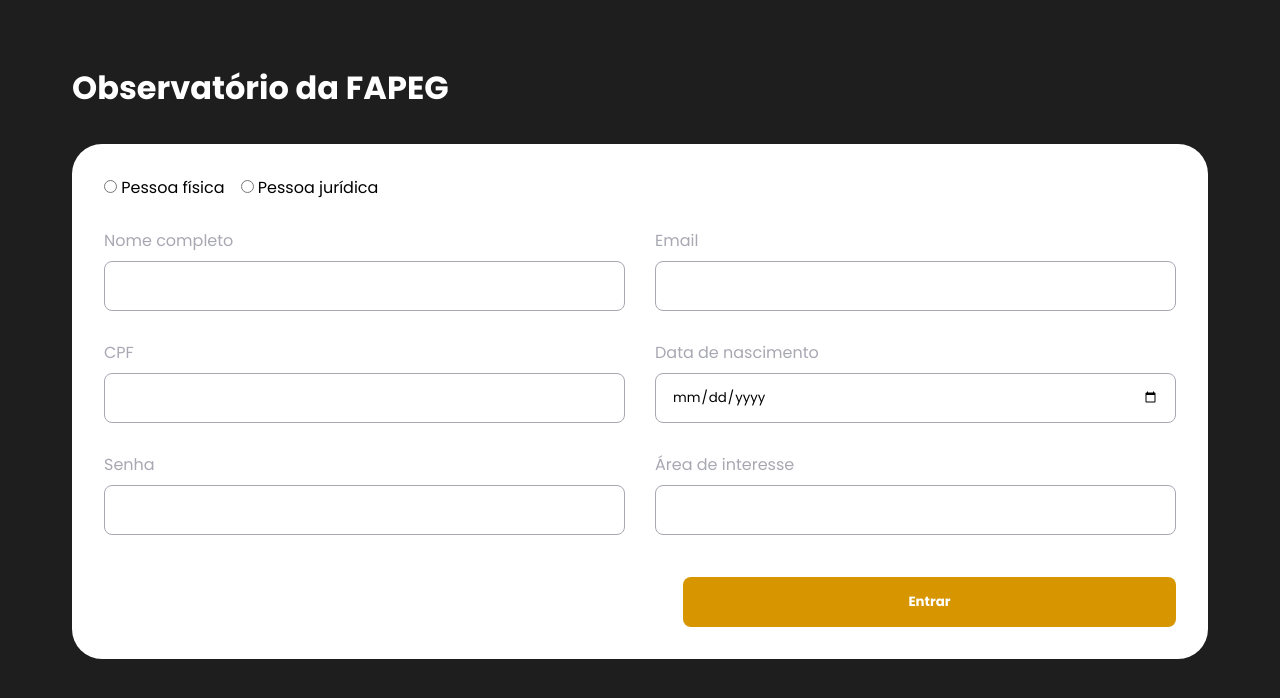
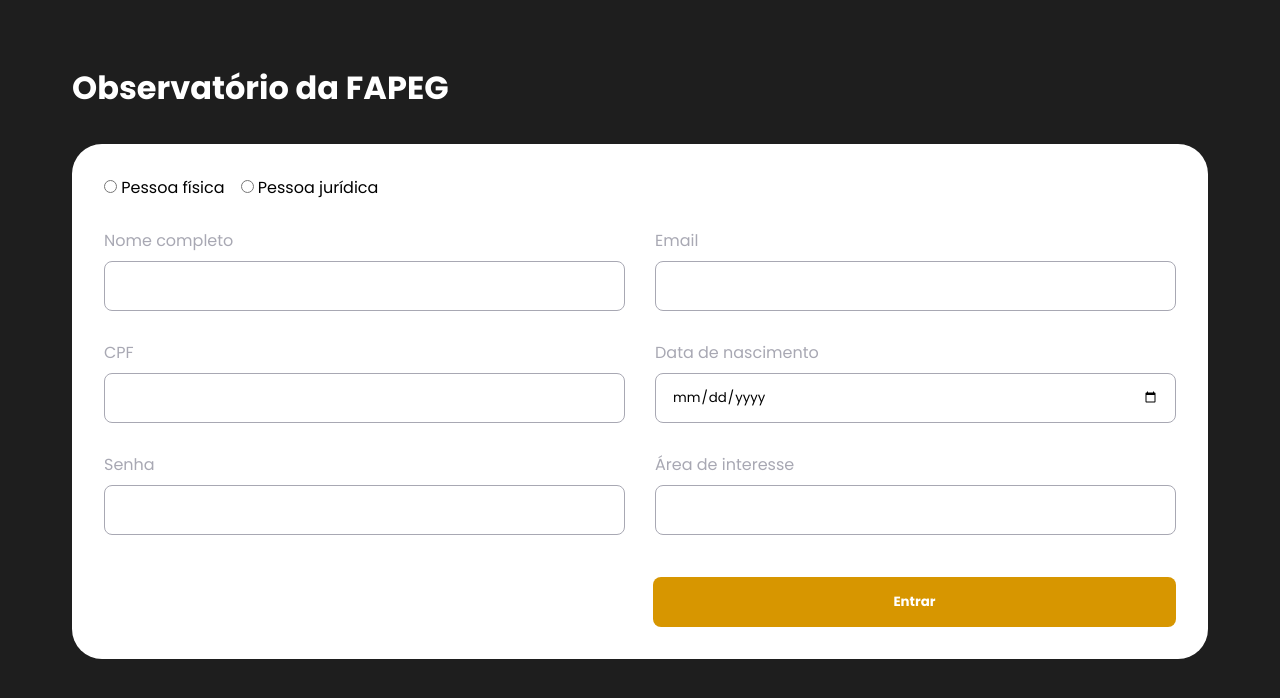
Before and after one commit to RT-SI-FAPEG/fapeg-frontend, an Angular app: page /register in a window 1280 px wide. Shown: the top 698 px of the page. Built offline with nearby package versions, Linux system fonts and the light colour scheme.

Commit message:
fix: add $gap variable

```diff
--- a/src/app/pages/register/register.component.scss
+++ b/src/app/pages/register/register.component.scss
@@ -1,6 +1,4 @@
-* {
-  margin: 0px;
-}
+$gap: 30px;
 
 .container {
   background-color: #1e1e1e;
@@ -14,7 +12,6 @@
   }
 
   .register-container {
-    // height: 500px;
     background-color: #ffffff !important;
     border-radius: 30px;
     padding: 2rem;
@@ -29,7 +26,7 @@
     .container-inputs {
       display: flex;
       flex-wrap: wrap;
-      gap: 30px;
+      gap: $gap;
 
       .input_container {
         flex: 1 0 46%;
@@ -49,8 +46,9 @@
       margin-top: 42px;
 
       .button {
-        flex: 1 0 46%;
-        max-width: 46%;
+        // flex: 1 0 ;
+        max-width: calc(46% + $gap);
+        width: 100%;
       }
     }
   }
```
